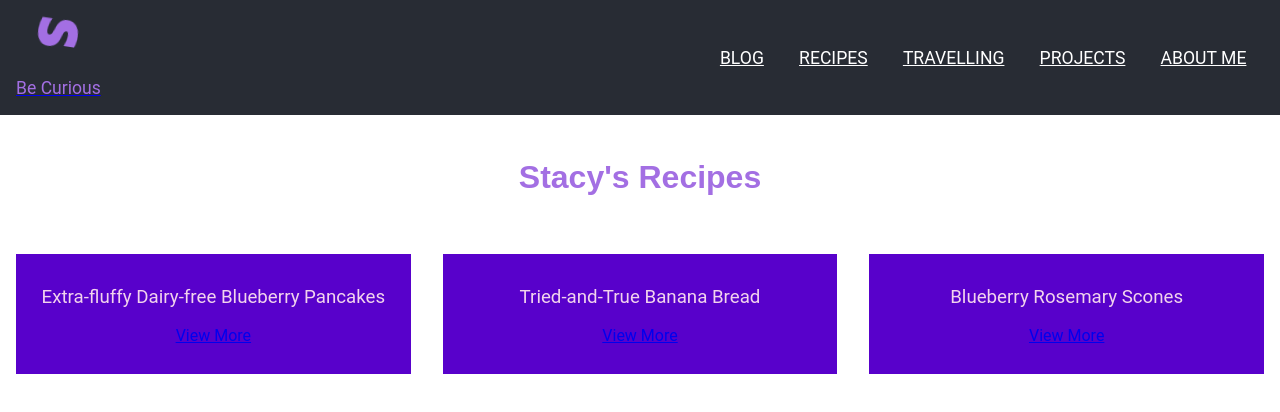
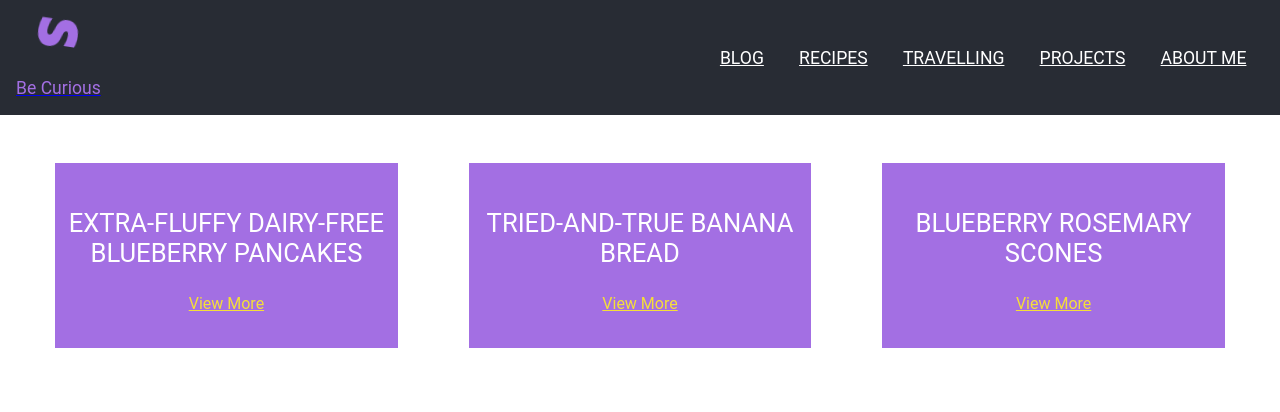
Before and after one commit to stacyhung/stacy-react-app, a React (Create React App) app: page /recipes in a window 1280 px wide. Shown: the top 412 px of the page. Built offline with nearby package versions, Linux system fonts and the light colour scheme.

Commit message:
fill in data for recipe data object, improve recipe page layout

```diff
--- a/src/css/App.css
+++ b/src/css/App.css
@@ -32,11 +32,6 @@ body {
   -webkit-font-smoothing: antialiased;
   font-family: var(--ff-primary);
 }
-/*
-code {
-  font-family: source-code-pro, Menlo, Monaco, Consolas, 'Courier New',
-    monospace;
-} */
 
 select.form-control,
 textarea.form-control,
@@ -119,3 +114,20 @@ input[type=file] {
   color: var(--clr-primary);
   text-decoration: none;
 }
+
+/* Change layout of navigation bar for small screens */
+@media (max-width: 890px) {
+
+  .App-navbar {
+      flex-direction: column;
+      align-items: center;
+      padding: 1em 0;
+  }
+
+  .navbar-links {
+    flex-direction: column;
+    padding: 0;
+    height: 100%;
+  }
+
+}
--- a/src/css/recipes.css
+++ b/src/css/recipes.css
@@ -1,6 +1,20 @@
 /* ======================
 Recipe pages
 ========================= */
+:root {
+    --clr-black: #333;
+    --clr-dark: #5801CB;
+    --clr-light-dark: #6900F3;
+    --clr-primary: #a36fe3;
+    --clr-secondary: plum;
+    --clr-tertiary: #f2d3ed;
+    --clr-light: white;
+    --clr-accent: #f5df38;
+
+    --ff-primary: 'Roboto', sans-serif;
+    --ff-secondary: 'Cairo', sans-serif;
+    --ff-fancy: 'Dancing Script', cursive;
+}
 
 h3 {
     font-weight: 700;
@@ -14,25 +28,38 @@ h3 {
 .recipe-cards-container {
   display: flex;
   justify-content: space-evenly;
+  margin-top: 2em;
 }
 
 .recipe-card {
-  background: var(--clr-dark);
-  width: 30%;
+  background: var(--clr-primary);
+  width: 25%;
   margin: 1em;
-  padding: 0.8em 0.4em;
+  padding: 1.2em 0.7em;
 }
 
 .recipe-card-title {
-  color: var(--clr-tertiary);
+  color: white;
+  text-transform: uppercase;
+  font-size: 1.6em;
   font-weight: 400;
+}
+
+.view-more-link {
+    color: var(--clr-accent);
+}
+
+.view-more-link:hover,
+.view-more-link:focus {
+    text-decoration: none;
+    color: var(--clr-black);
 }
 
 .main-container {
     display: flex;
     flex-direction: column;
     justify-content: flex-start;
-    width: 80%;
+    width: 90%;
     margin: 0 auto;
 }
 
@@ -84,7 +111,6 @@ h3 {
     margin: 1em;
     width: 80%;
     font-style: italic;
-    line-height: 1.35em;
     font-size: 1.2em;
 }
 
@@ -111,6 +137,13 @@ h3 {
     margin: 0.2em 0;
 }
 
+.instructions-container,
+.ingredients-container,
+.recipe-desc {
+    text-align: left;
+    line-height: 1.35em;
+}
+
 /* Layout for larger screen sizes */
 @media (min-width: 600px) {
 
@@ -128,18 +161,12 @@ h3 {
         width: 50%;
     }
 
-    .instructions-container,
-    .ingredients-container {
-        text-align: left;
-    }
-
     .recipe-main {
         margin-top: 2em;
     }
 
     .recipe-desc {
         margin: 0 1em;
-        text-align: left;
     }
 
     .recipe-img {
--- a/src/pages/RecipeDetail.js
+++ b/src/pages/RecipeDetail.js
@@ -38,7 +38,7 @@ function RecipeDetail() {
                 </div>
 
                 <div className="recipe-container recipe-intro">
-                    <img src="../images/recipes/banana-bread.jpg" className="recipe-img" alt="freshly baked banana bread" />
+                    <img src={thisRecipe.img_url} className="recipe-img" alt={thisRecipe.img_alt} />
                     <p className="recipe-desc">{thisRecipe.description}</p>
                 </div>
 
--- a/src/pages/data/recipeData.js
+++ b/src/pages/data/recipeData.js
@@ -5,8 +5,23 @@ export default [
         yield: "8 pancakes",
         time: "20 min",
         description: "This is an incredibly quick and easy pancake recipe that never fails to make extra-fluffy pancakes filled with the juiciness and slight sweetness of antioxidant-rich blueberries. The best part is that I can use almond milk, which I always have handy because I'm lactose intolerant! Also, if you somehow end up not finishing these delicious cakes, you can even freeze the leftovers.",
-        ingredients: ["flour", "sugar", "baking powder"],
-        preparation: ["Whisk", "Mix in blueberries", "Cook", "Repeat"]
+        ingredients: [
+            "1½ cups all-purpose flour",
+            "1 tbsp sugar",
+            "1 tbsp baking powder",
+            "½ tsp salt",
+            "1¼ cup almond milk",
+            "3 tbsp oil",
+            "1 egg",
+            "1 tsp vanilla extract",
+            "½ cup frozen blueberries"],
+        preparation: [
+            "Whisk together dry ingredients.",
+            "Add remaining ingredients and whisk until smooth. Mix in blueberries.",
+            "In preheated skillet, coated with oil or butter, pour in ~⅓ cup batter, and allow to cook until bubbles are visible throughout before flipping.",
+            "Repeat until all batter has been used up. Keep pancakes warm in oven (~200℉) while you make the rest. Enjoy!"],
+        img_url: "https://raw.githubusercontent.com/stacyhung/stacy-react-app/master/images/recipes/blueberry_panckes.jpg",
+        img_alt: "blueberry pancakes"
     },
     {
         id: "2",
@@ -14,8 +29,30 @@ export default [
         yield: "1 loaf",
         time: "30 min",
         description: "This is one of the best ways to use up your over-ripe bananas. The key to this recipe is making sure the eggs, bananas (if frozen) and butter have thawed to room temperature. Freshly baked is the best time to eat, but when I don't have guests to share it with, I just freeze the rest as plastic-wrapped slices. Then when you're ready to have a slice, just reheat from frozen at 225℉ for 6 minutes!",
-        ingredients: ["butter", "sugar", "eggs"],
-        preparation: ["Preheat", "Cream butter + sugar", "Add in eggs", "Cool"]
+        ingredients: [
+            "½ cup butter (room temp)",
+            "1 cup white sugar",
+            "2 large eggs (room temp)",
+            "1 cup very ripe mashed bananas (~3-4 bananas)",
+            "1 tsp vanilla",
+            "2 cups all-purpose flour",
+            "1 tsp baking soda",
+            "½ tsp baking powder",
+            "½ tsp salt",
+            "1 cup chocolate chips / chopped walnuts (optional)"
+        ],
+        preparation: [
+            "Preheat oven to 350℉. Grease loaf pan.",
+            "Cream butter and sugar until smooth and combined.",
+            "Add in eggs (one at a time), beating until smooth.",
+            "Mix in mashed bananas and stir in vanilla.",
+            "Whisk together dry ingredients and chips / nuts.",
+            "Stir in above, until just combined.",
+            "Pour into load pan, and bake for 50-60 minutes or until toothpick comes out dry.",
+            "Cool in pan for 10 min. before serving. Enjoy!"
+        ],
+        img_url: "https://raw.githubusercontent.com/stacyhung/stacy-react-app/master/images/recipes/banana-bread.jpg",
+        img_alt: "freshly baked banana bread"
     },
     {
         id: "3",
@@ -23,7 +60,25 @@ export default [
         yield: "8 wedges",
         time: "30 min",
         description: "These nearly-vegan scones are the perfect gourmet biscuit for a weekend morning. You can substitute frozen blueberries with fresh (I love the fact that you can use frozen bluerries though, since I always have them around!). Also, fresh rosemary is a must and the real star of this recipe. These also freeze well, so you can make a few batches and save them for later! You can make this recipe completely vegan by creating a 'flax egg' (1 tablespoon of ground flaxseed and 3 tablespoons of water to replace 1 egg).",
-        ingredients: ["egg", "almond milk", "flour"],
-        preparation: ["Whisk egg and milk", "Mix wet and dry", "Bake"]
+        ingredients: [
+            "1 egg",
+            "¾ cup almond milk",
+            "2 cups all-purpose flour (plus extra)",
+            "1 tbsp baking powder",
+            "¼ cup cane sugar (plus extra)",
+            "½ tsp sea salt",
+            "1 tbsp fresh rosemary",
+            "6 tbsp coconut oil",
+            "⅓ cup frozen blueberries"
+        ],
+        preparation: [
+            "Whisk together egg and almond milk.",
+            "Whisk together dry ingredients (flour, baking powder, sugar, salt, rosemary). Cut in the coconut.",
+            "Mix wet and dry ingredients slowly with wooden spoon. Add blueberries.",
+            "Transfer to floured surface. Form a disc about 1-inch high, and cut into eight wedges.",
+            "Transfer to pan and sprinkle with sugar. Bake at 400℉ for 22-27 minutes. Cool before serving. Enjoy!"
+        ],
+        img_url: "https://raw.githubusercontent.com/stacyhung/stacy-react-app/master/images/recipes/scone-rosemary-blueberry.jpg",
+        img_alt: "freshly baked blueberry rosemary scones"
     }
 ]
--- a/src/pages/recipes.js
+++ b/src/pages/recipes.js
@@ -8,13 +8,12 @@ function Recipes() {
     const recipes = recipeData.map(recipe => (
         <div key={recipe.id} className="recipe-card">
             <h3 className="recipe-card-title">{recipe.name}</h3>
-            <Link to={`/recipes/${recipe.id}`}><p>View More</p></Link>
+            <Link to={`/recipes/${recipe.id}`} className="view-more-link"><p>View More</p></Link>
         </div>
     ))
 
     return (
         <div>
-            <h1 className="page-title">Stacy's Recipes</h1>
             <div className="recipe-cards-container">
                 {recipes}
             </div>
```
